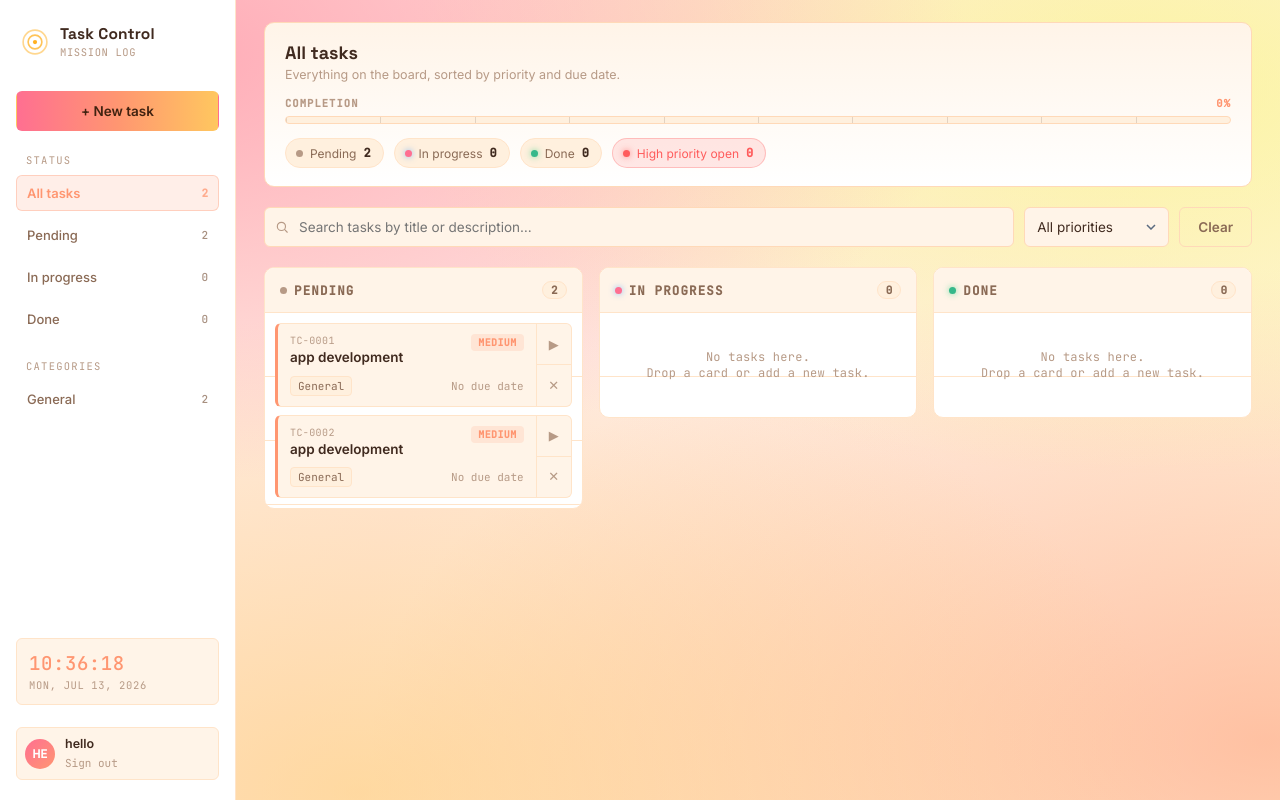
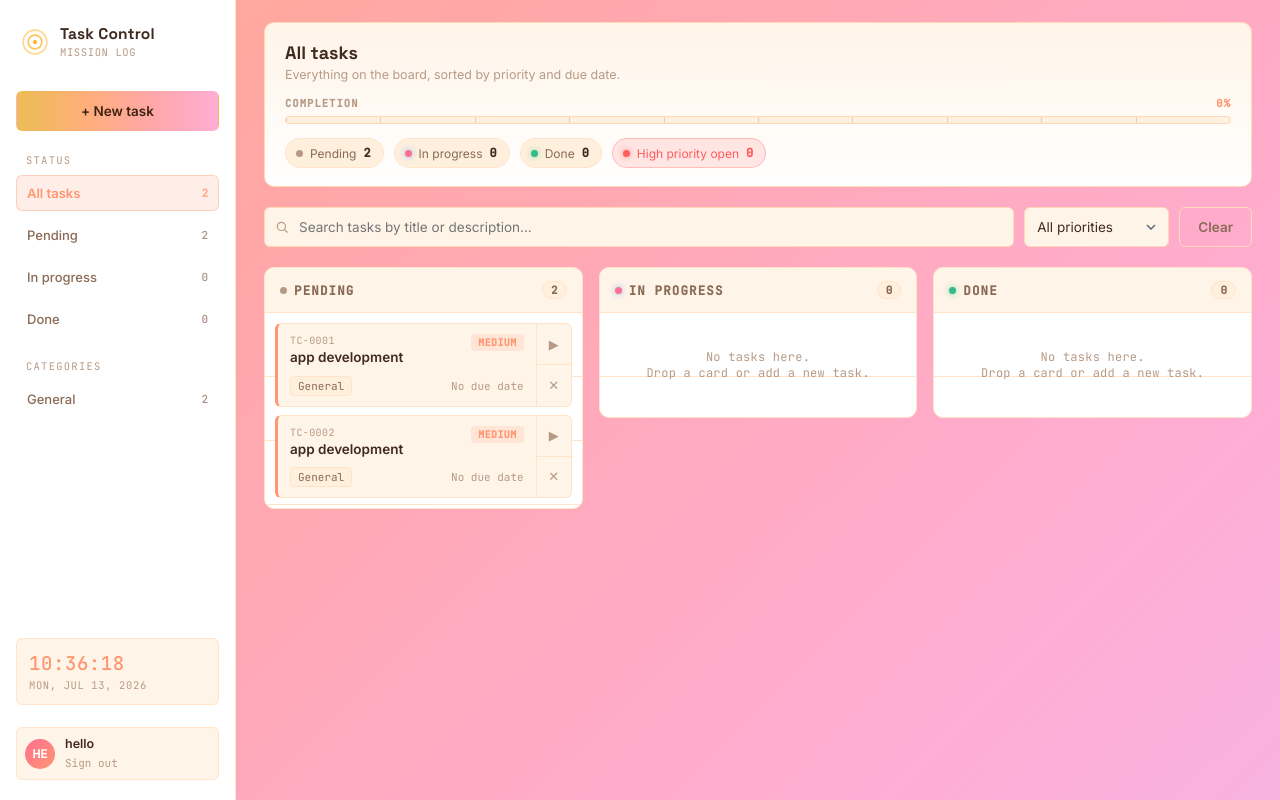
Before and after one commit to pujaux/Task-Management-app, a Flask app: page / in a window 1280 px wide. Run offline with Flask 3, Linux system fonts and the light colour scheme; a user stored in the database is signed in; data comes from the database, SQL or seed files in the repository.

Commit message:
new gradient added to css

```diff
--- a/static/style.css
+++ b/static/style.css
@@ -11,6 +11,14 @@
   --coral:  #ff9671;
   --gold:   #ffc75f;
   --yellow: #f9f871;
+
+  /* New 5-stop gradient palette (gold -> coral -> salmon -> pink -> lavender) */
+  --gr-1: #ecbd55;
+  --gr-2: #ffae79;
+  --gr-3: #ffa7a8;
+  --gr-4: #ffadd4;
+  --gr-5: #ecbbf2;
+  --gr-gradient: linear-gradient(135deg, var(--gr-1), var(--gr-2), var(--gr-3), var(--gr-4), var(--gr-5));
 
   --bg:          #fff8ef;
   --bg-grid:     #ffe9d6;
@@ -52,22 +60,43 @@ html, body {
   color: var(--text);
   font-family: var(--font-body);
   -webkit-font-smoothing: antialiased;
-  background:
-    radial-gradient(ellipse 60% 50% at 12% 8%,  rgba(255, 111, 145, 0.55), transparent 60%),
-    radial-gradient(ellipse 55% 45% at 88% 12%, rgba(249, 248, 113, 0.55), transparent 60%),
-    radial-gradient(ellipse 60% 55% at 20% 95%, rgba(255, 199, 95, 0.50), transparent 60%),
-    radial-gradient(ellipse 65% 55% at 95% 90%, rgba(255, 150, 113, 0.55), transparent 60%),
-    linear-gradient(120deg, #fff3e2, #ffe9e2 40%, #fff6de 100%);
-  background-size: 180% 180%, 180% 180%, 180% 180%, 180% 180%, 100% 100%;
-  background-position: 0% 0%, 100% 0%, 0% 100%, 100% 100%, center;
+  background: linear-gradient(135deg, var(--gr-1), var(--gr-2) 30%, var(--gr-3) 55%, var(--gr-4) 78%, var(--gr-5) 100%);
+  background-size: 240% 240%;
   background-attachment: fixed;
-  animation: mesh-drift 22s ease-in-out infinite;
+  background-position: 0% 50%;
+  position: relative;
+  animation: gradient-shift 16s ease-in-out infinite;
 }
 
-@keyframes mesh-drift {
-  0%   { background-position: 0% 0%,   100% 0%,   0% 100%,   100% 100%, center; }
-  50%  { background-position: 20% 15%, 80% 20%,   15% 85%,   85% 80%,  center; }
-  100% { background-position: 0% 0%,   100% 0%,   0% 100%,   100% 100%, center; }
+/* Animated color blobs — sit behind all content, drift and scale continuously */
+body::after {
+  content: "";
+  position: fixed;
+  inset: -15%;
+  z-index: -1;
+  pointer-events: none;
+  background:
+    radial-gradient(circle at 20% 20%, rgba(236, 189, 85, 0.55), transparent 52%),
+    radial-gradient(circle at 82% 15%, rgba(255, 167, 168, 0.55), transparent 52%),
+    radial-gradient(circle at 15% 88%, rgba(255, 173, 212, 0.55), transparent 52%),
+    radial-gradient(circle at 88% 85%, rgba(236, 187, 242, 0.60), transparent 52%);
+  filter: blur(60px);
+  animation: blob-drift 14s ease-in-out infinite;
+  will-change: transform;
+}
+
+@keyframes gradient-shift {
+  0%   { background-position: 0% 50%; }
+  50%  { background-position: 100% 50%; }
+  100% { background-position: 0% 50%; }
+}
+
+@keyframes blob-drift {
+  0%   { transform: translate(0%, 0%) scale(1); }
+  25%  { transform: translate(4%, -5%) scale(1.12); }
+  50%  { transform: translate(-3%, 4%) scale(0.92); }
+  75%  { transform: translate(-5%, -3%) scale(1.08); }
+  100% { transform: translate(0%, 0%) scale(1); }
 }
 
 @media (prefers-reduced-motion: reduce) {
@@ -192,7 +221,7 @@ body.lp-body::before {
   width: 100%;
   height: 44px;
   margin-top: 6px;
-  background: linear-gradient(90deg, var(--rose), var(--coral), var(--gold));
+  background: linear-gradient(90deg, var(--gr-1), var(--gr-2), var(--gr-3), var(--gr-4));
   color: #402210;
   border: none;
   border-radius: var(--radius-sm);
@@ -451,7 +480,7 @@ body.lp-body::before {
 }
 .runway__fill {
   height: 100%;
-  background: linear-gradient(90deg, var(--rose), var(--coral), var(--gold), var(--yellow));
+  background: linear-gradient(90deg, var(--gr-1), var(--gr-2), var(--gr-3), var(--gr-4), var(--gr-5));
   border-radius: 4px;
   transition: width .4s cubic-bezier(.4,0,.2,1);
   box-shadow: 0 0 10px rgba(53, 184, 138, 0.5);
@@ -555,7 +584,7 @@ body.lp-body::before {
   gap: 6px;
 }
 .btn:active { transform: translateY(1px); }
-.btn--accent { background: linear-gradient(90deg, var(--rose), var(--coral), var(--gold)); color: #402210; }
+.btn--accent { background: linear-gradient(90deg, var(--gr-1), var(--gr-2), var(--gr-3), var(--gr-4)); color: #402210; }
 .btn--accent:hover { filter: brightness(1.08); }
 .btn--ghost { background: transparent; color: var(--text-dim); border-color: var(--border); }
 .btn--ghost:hover { background: var(--panel-3); color: var(--text); }
```
